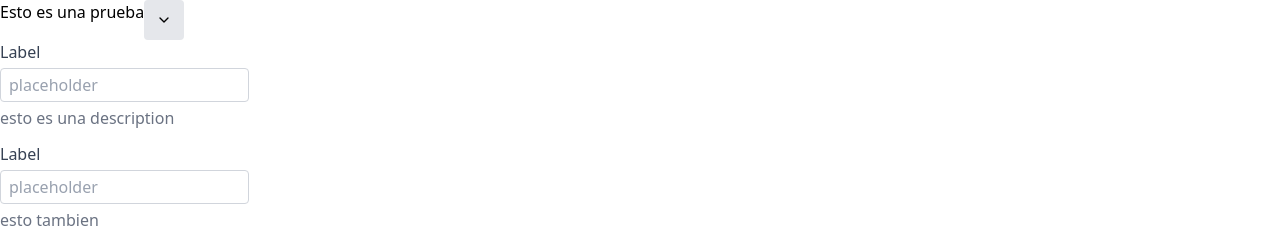
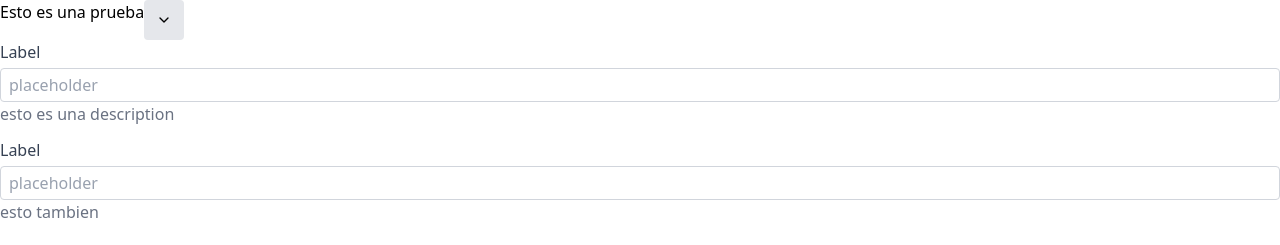
Before and after one commit to manjarcode/manjark, a React (Vite) app: page / in a window 1280 px wide. Shown: the top 245 px of the page. Built offline with nearby package versions, Linux system fonts and the light colour scheme.

Commit message:
Added suffix to textbox

```diff
--- a/src/components/textbox/textbox.tsx
+++ b/src/components/textbox/textbox.tsx
@@ -1,7 +1,10 @@
 import { Field } from '@ark-ui/react/field'
 
-export const Textbox = ({label, placeholder, description, className, value, onChange}: TextboxProps) => {
-  const inputClassName = `block border border-gray-300 rounded-sm px-2 py-1 text-black placeholder-gray-400 focus:outline-none focus:ring focus:ring-gray-400/50 mb-1 ${className}`
+export const Textbox = ({ label, placeholder, description, className, value, suffix, onChange }: TextboxProps) => {
+  const inputClassName = `focus:outline-none px-2 py-1 text-black placeholder-gray-400 flex-1`
+  const containerClassName = `flex border border-gray-300 rounded-sm focus-within:ring focus-within:ring-gray-400/50 ${className}`
+  const suffixClassName = `flex items-center px-2 bg-gray-100  border-gray-300 rounded-r-sm`
+
   return (
     <Field.Root className="mb-3">
       {label &&
@@ -10,12 +13,17 @@ export const Textbox = ({label, placeholder, description, className, value, onCh
         </Field.Label>
       }
 
+      <div className={containerClassName}>
         <Field.Input
           className={inputClassName}
           placeholder={placeholder}
           value={value}
           onChange={onChange}
         />
+        {suffix &&
+          <span className={suffixClassName}>{suffix}</span>
+        }
+      </div>
 
       {description &&
         <Field.HelperText className="block text-gray-500">
@@ -26,12 +34,12 @@ export const Textbox = ({label, placeholder, description, className, value, onCh
   )
 }
 
-
 type TextboxProps = {
   label?: string
   placeholder?: string
   description?: string
   className?: string,
-  value?: string
+  value?: string,
+  suffix?: string,
   onChange?: (e: React.ChangeEvent<HTMLInputElement>) => void
 }
```
Lines whose indentation alone changed are shown as unchanged.
